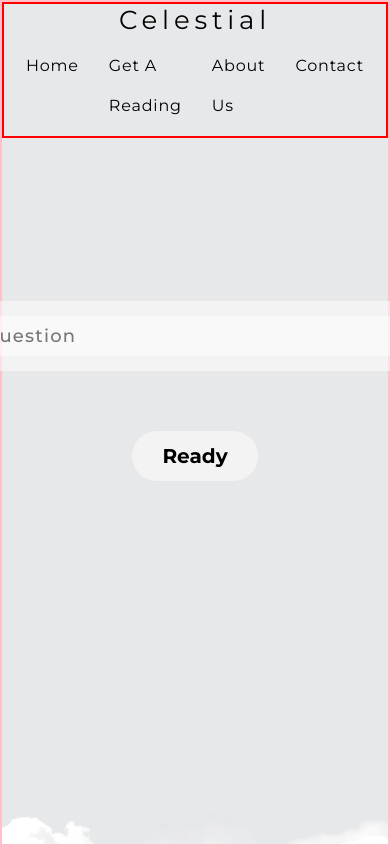
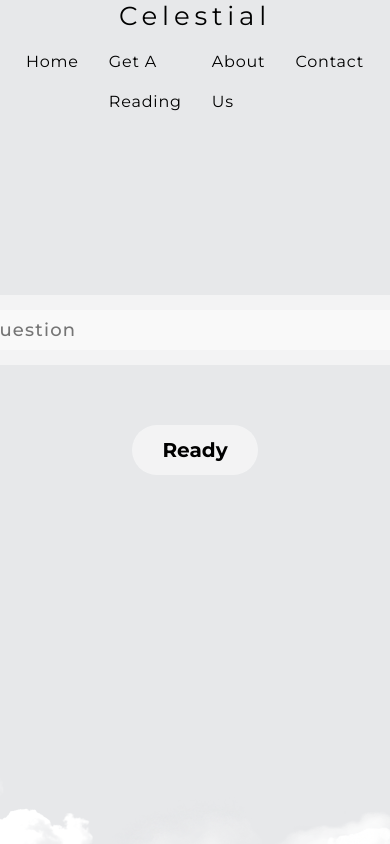
Before and after one commit to jackie3668/celestial-tarot, a React (Create React App) app: page /celestial-tarot/reading in a window 390 px wide. Shown: the top 844 px of the page. Built offline with nearby package versions, Linux system fonts and the light colour scheme.

Commit message:
Responsive Design

```diff
--- a/src/Mobile.css
+++ b/src/Mobile.css
@@ -9,10 +9,6 @@
     --header-3-font-size: 18px;
     --header-3-font-weight: 500;
     --text-font-size: 14px;
-  }
-
-  body {
-    border: 2px solid pink;
   }
 
   .button {
@@ -30,7 +26,6 @@
   }
 
   .navbar-container {
-    border: 2px solid red;
     background-color: var(--primary-color);
     display: flex;
     flex-direction: column;
--- a/src/components/Navbar/Navbar.css
+++ b/src/components/Navbar/Navbar.css
@@ -1,5 +1,4 @@
 .navbar-container {
-  border: 2px solid red;
   background-color: var(--primary-color);
   display: flex;
   justify-content: space-between;
```
